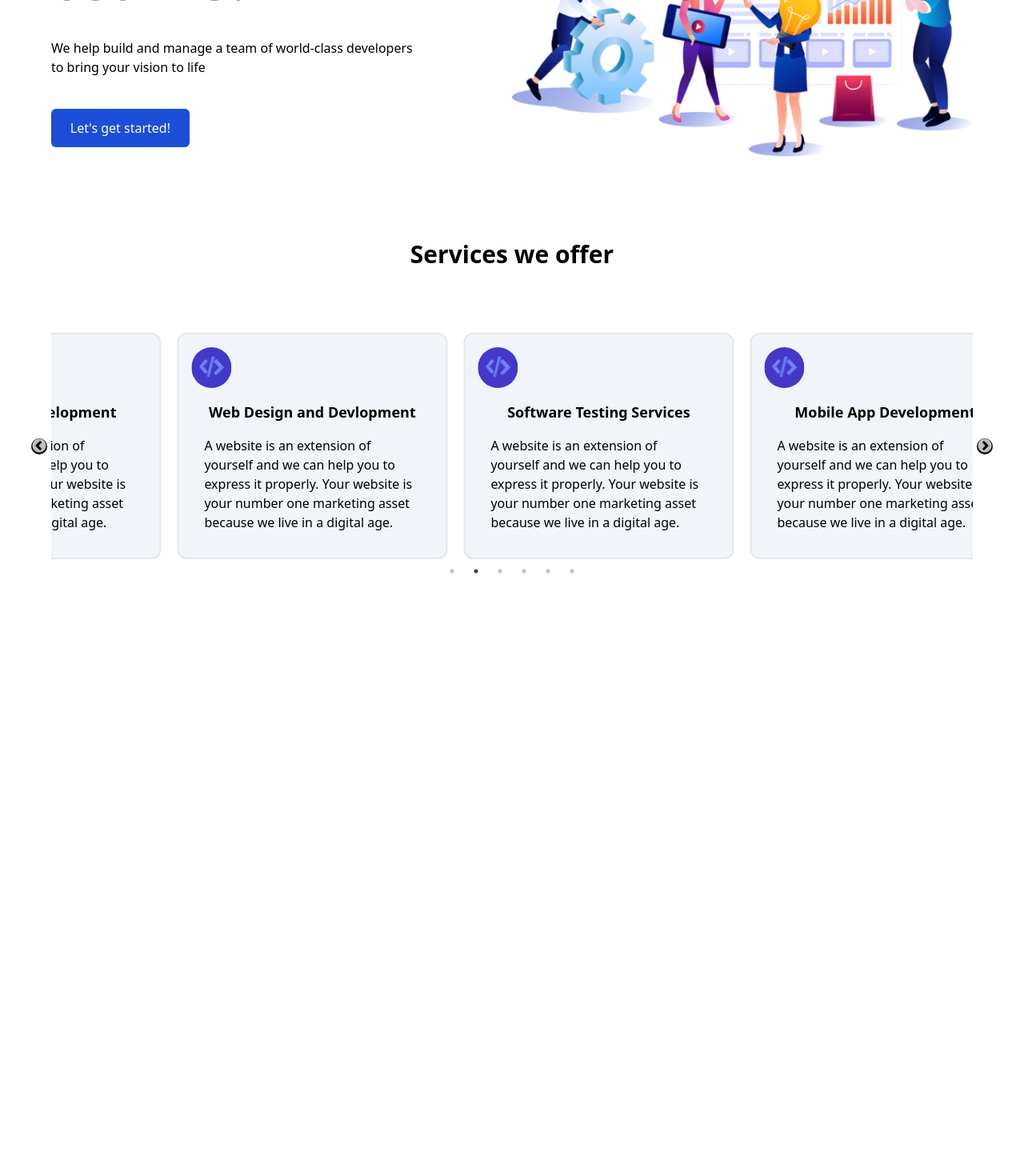
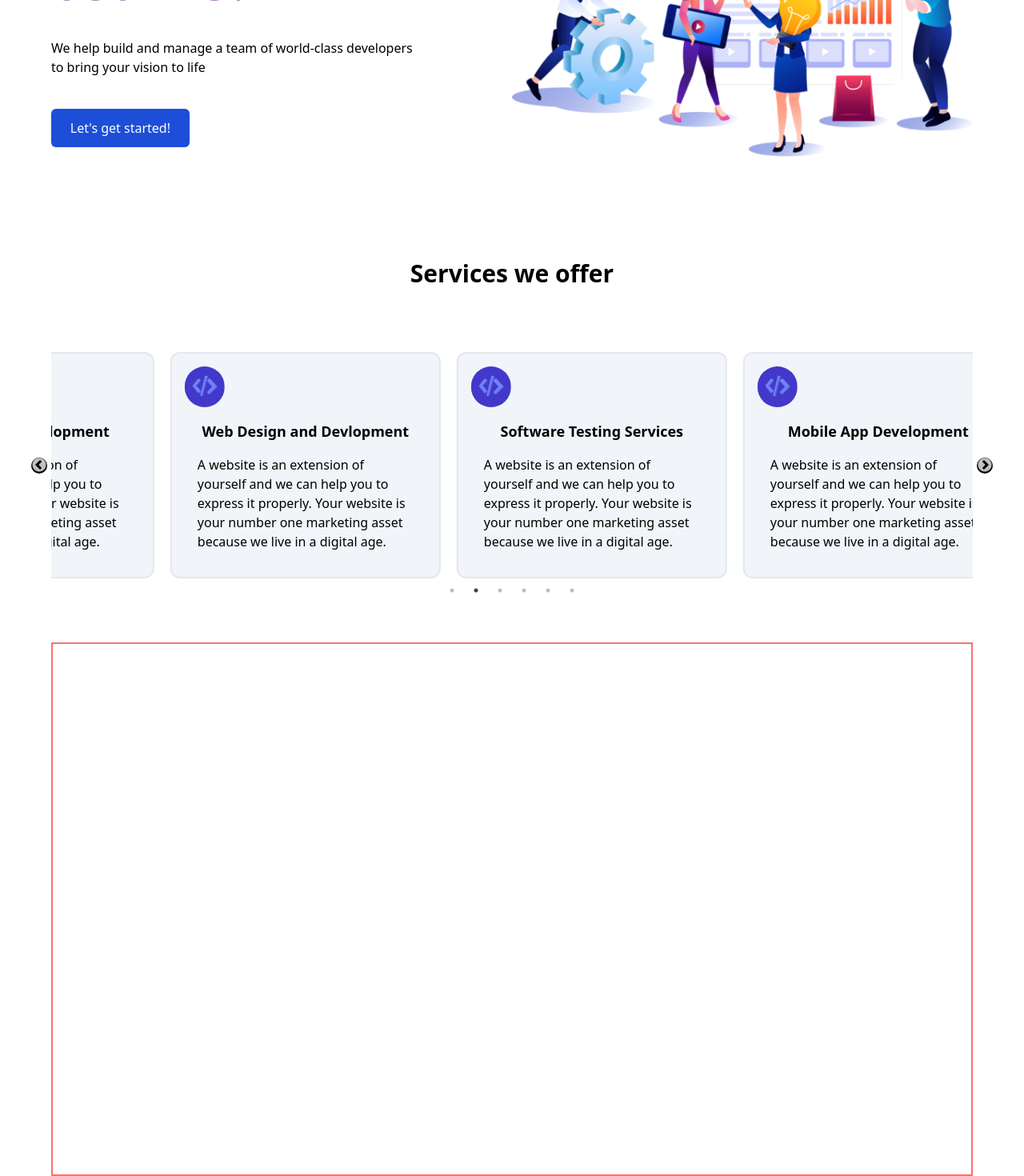
Before and after one commit to obuastella/the4coders, a React (Create React App) app in the folder front-end/: page / in a window 1280 px wide. Shown: the part 404-1874 px from the top of the page at 80% size. Before the commit the page ends 1371 px from the top, so only its background shows below. Built offline with nearby package versions, Linux system fonts and the light colour scheme.

Commit message:
Set up third component in landing page

```diff
--- a/front-end/src/pages/Home.jsx
+++ b/front-end/src/pages/Home.jsx
@@ -26,14 +26,16 @@ function Home() {
       {/* End Hero Section */}
 
       {/* Services */}
-      <section className="services w-full h-5/6 bgColor">
-        <div className="w-[90%] mx-auto ">
+      <section className="services w-full bgColor my-20">
+        <div className="w-[90%] mx-auto">
           <h1 className="font-semibold text-3xl text-center my-14">
             Services we offer
           </h1>
           <Card />
         </div>
       </section>
+      {/* Leading Companies */}
+      <section className="w-[90%] h-5/6 m-auto border-2 border-red-400"></section>
     </div>
   );
 }
```
